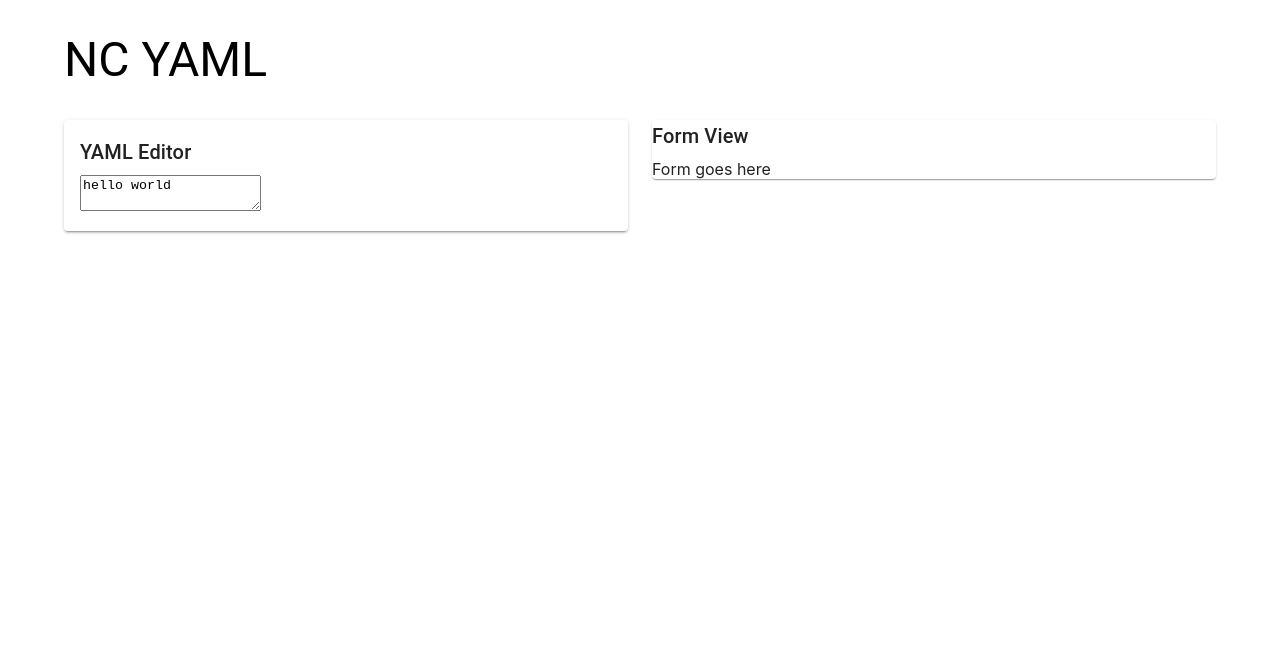
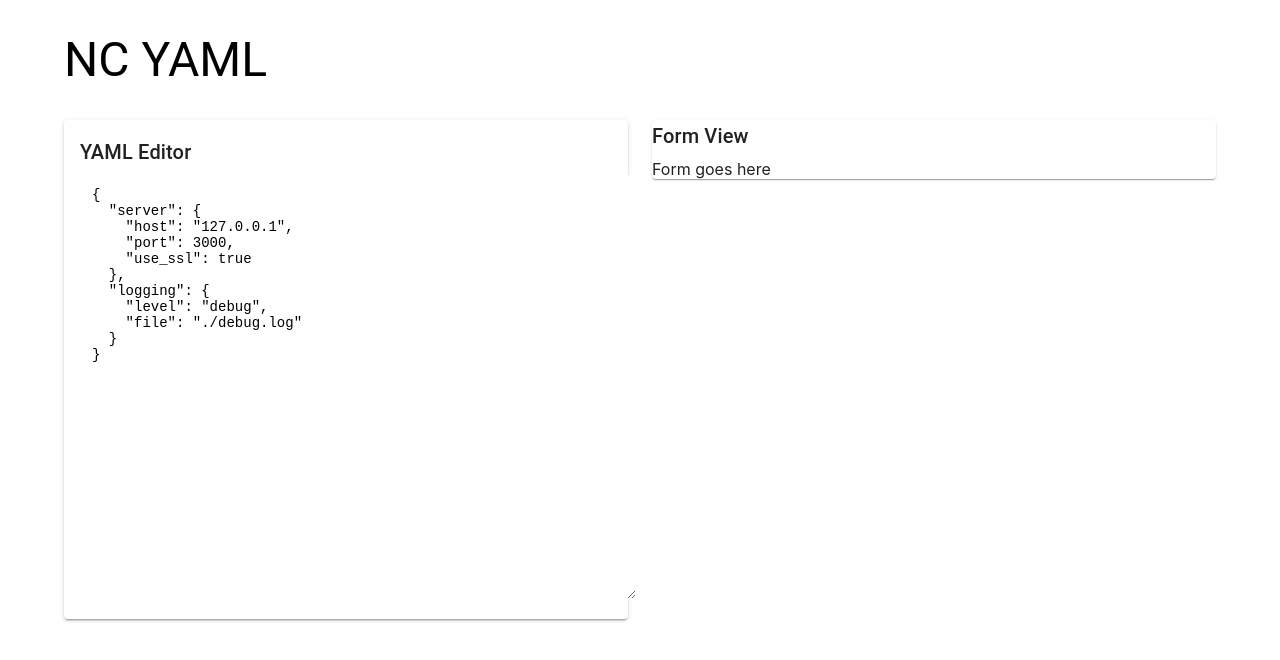
Before and after one commit to x6o/nc-yaml, a React (Create React App) app in the folder frontend/: page / in a window 1280 px wide. Shown: the top 660 px of the page. Built offline with nearby package versions, Linux system fonts and the light colour scheme; the HTML template or start-up script is replaced by a standard one.

Commit message:
FE: Expand on yaml editor component

```diff
--- a/frontend/src/App.tsx
+++ b/frontend/src/App.tsx
@@ -135,7 +135,11 @@ const App: React.FC = () => {
 
       <Box sx={{ display: 'flex', gap: 3, flexDirection: { xs: 'column', md: 'row' } }}>
         <Box sx={{ flex: 1 }}>
-          <YamlEditor/>
+          <YamlEditor
+            value={yamlText}
+            onChange={handleYamlChange}
+            error={validationError}
+          />
         </Box>
 
         <Box sx={{ flex: 1 }}>
--- a/frontend/src/components/YamlEditor.tsx
+++ b/frontend/src/components/YamlEditor.tsx
@@ -2,20 +2,30 @@ import React from 'react';
 import { Box, Typography, Paper } from '@mui/material';
 
 interface YamlEditorProps {
+  value: string;
+  onChange: (value: string) => void;
+  error: string | null;
 }
 
-const YamlEditor: React.FC<YamlEditorProps> = ({}) => {
+const YamlEditor: React.FC<YamlEditorProps> = ({ value, onChange, error }) => {
   return (
     <Paper elevation={2} sx={{ p: 2 }}>
       <Typography variant="h6" gutterBottom>
         YAML Editor
       </Typography>
 
-      <Box
-
-      >
+      <Box>
         <textarea
-          value="hello world"
+          value={value}
+          onChange={(e) => onChange(e.target.value)}
+          style={{
+            width: '100%',
+            minHeight: '400px',
+            fontFamily: 'monospace',
+            fontSize: '14px',
+            padding: '12px',
+            border: 'none',
+          }}
         />
       </Box>
     </Paper>
```
